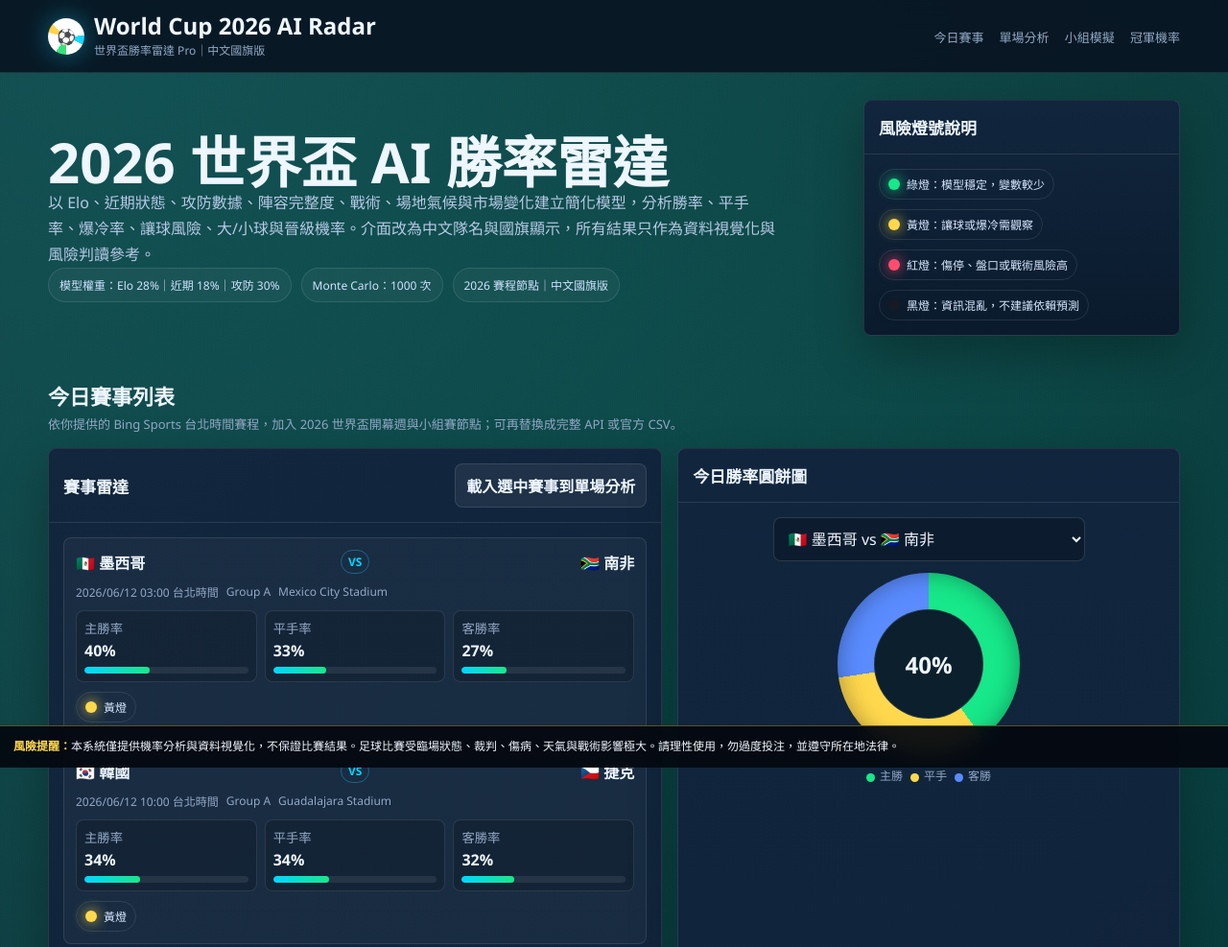
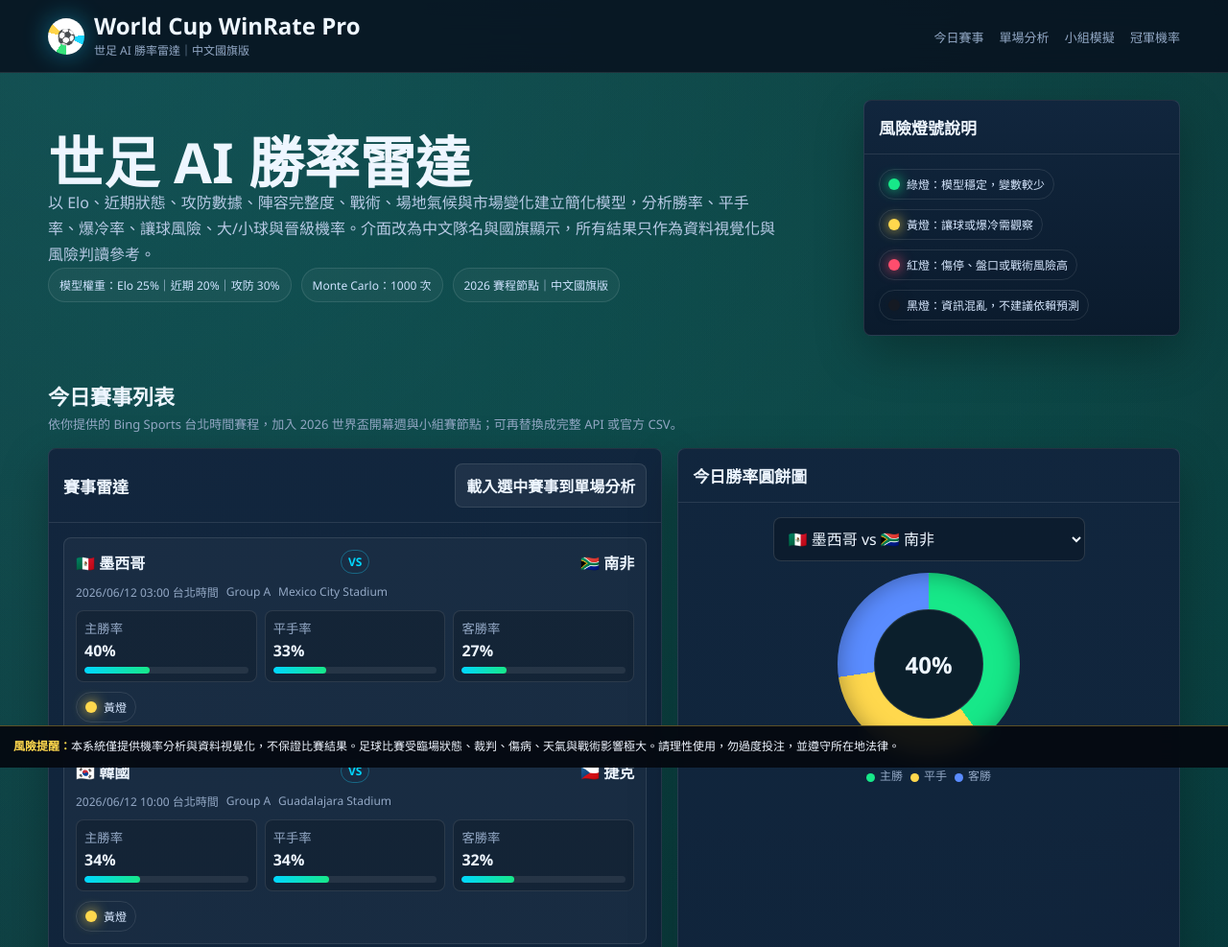
Before and after one commit to shark7763-del/world-cup-winrate-pro, a plain HTML site: page index.html in a window 1280 px wide. Shown: the top 987 px of the page at 96% size. Drawn offline with Linux system fonts and the light colour scheme.

Commit message:
Restore requested title and model weights

```diff
--- a/index.html
+++ b/index.html
@@ -3,7 +3,7 @@
 <head>
   <meta charset="UTF-8" />
   <meta name="viewport" content="width=device-width, initial-scale=1.0" />
-  <title>World Cup 2026 AI Radar｜世界盃勝率雷達 Pro</title>
+  <title>World Cup WinRate Pro｜世足 AI 勝率雷達</title>
   <style>
     :root {
       --bg: #050f19;
@@ -566,8 +566,8 @@
       <div class="brand">
         <div class="ball">⚽</div>
         <div>
-          <h1>World Cup 2026 AI Radar</h1>
-          <p>世界盃勝率雷達 Pro｜中文國旗版</p>
+          <h1>World Cup WinRate Pro</h1>
+          <p>世足 AI 勝率雷達｜中文國旗版</p>
         </div>
       </div>
       <nav class="hide-mobile">
@@ -582,10 +582,10 @@
   <main>
     <section class="hero">
       <div>
-        <h2>2026 世界盃 AI 勝率雷達</h2>
+        <h2>世足 AI 勝率雷達</h2>
         <p>以 Elo、近期狀態、攻防數據、陣容完整度、戰術、場地氣候與市場變化建立簡化模型，分析勝率、平手率、爆冷率、讓球風險、大/小球與晉級機率。介面改為中文隊名與國旗顯示，所有結果只作為資料視覺化與風險判讀參考。</p>
         <div class="status-row">
-          <span class="pill">模型權重：Elo 28%｜近期 18%｜攻防 30%</span>
+          <span class="pill">模型權重：Elo 25%｜近期 20%｜攻防 30%</span>
           <span class="pill">Monte Carlo：1000 次</span>
           <span class="pill">2026 賽程節點｜中文國旗版</span>
         </div>
@@ -1006,14 +1006,13 @@
       const tactic = data[`tactic${side}`] === 2 ? 100 : data[`tactic${side}`] === 1 ? 72 : 48;
       const weather = 100 - data.weatherImpact * 14;
       return (
-        clamp(elo, 35, 100) * .28 +
-        clamp(form, 20, 95) * .18 +
+        clamp(elo, 35, 100) * .25 +
+        clamp(form, 20, 95) * .20 +
         clamp(attack, 25, 100) * .15 +
         clamp(defense, 25, 100) * .15 +
-        clamp(lineup, 25, 100) * .09 +
-        tactic * .09 +
-        weather * .05 +
-        clamp((100 - Math.abs(attack - defense) * .15), 35, 100) * .03
+        clamp(lineup, 25, 100) * .10 +
+        tactic * .10 +
+        weather * .05
       );
     }
 
```
